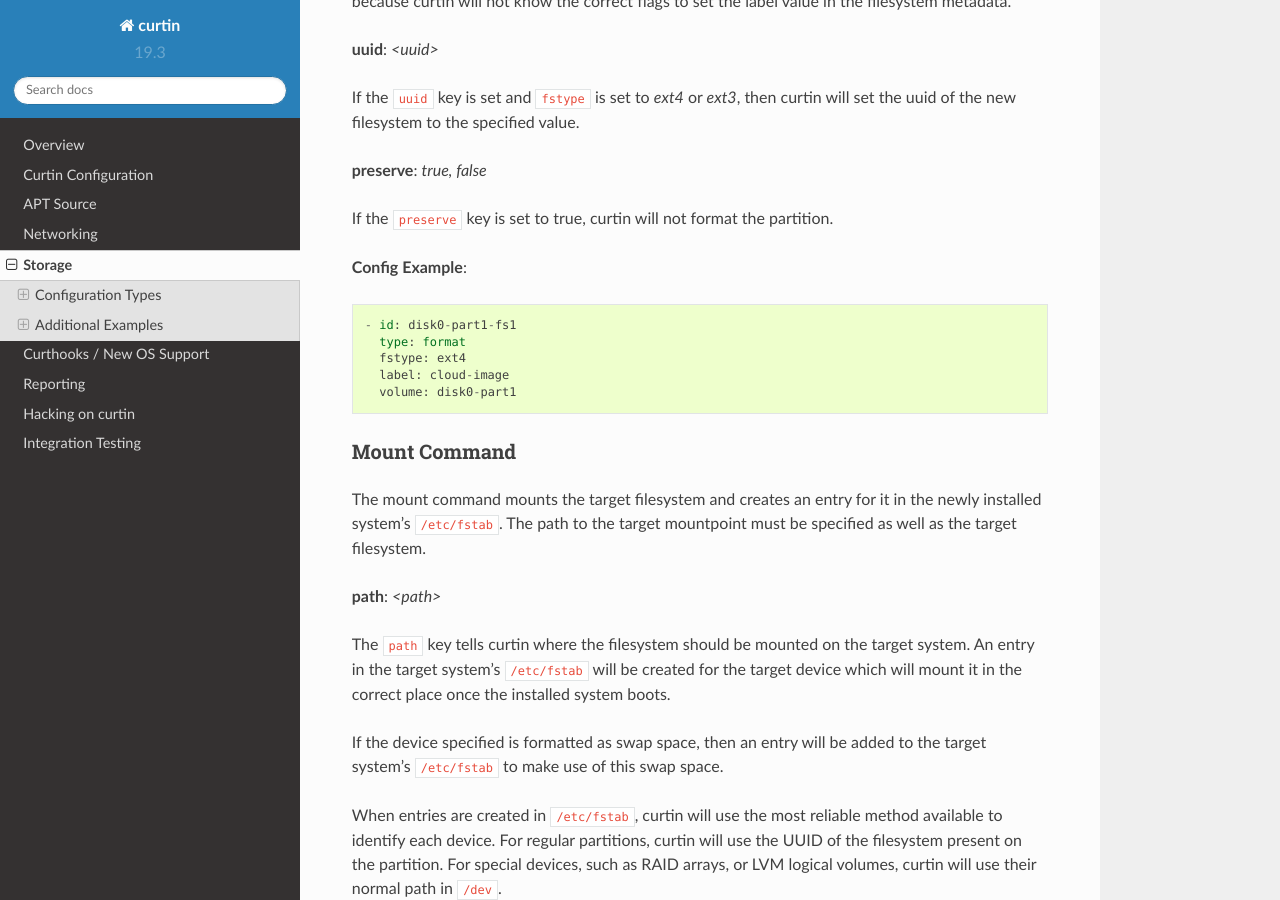
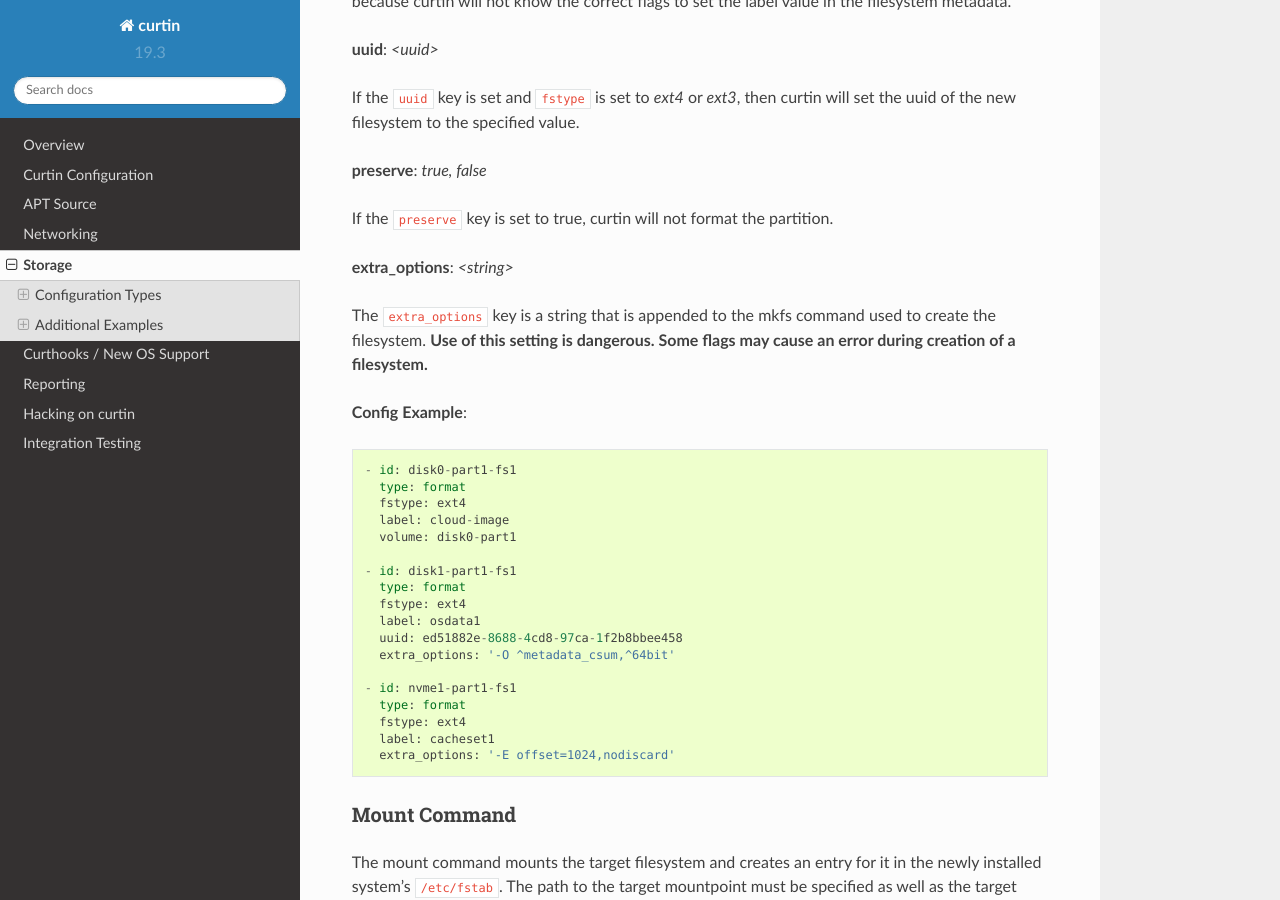
Before and after one commit to canonical/curtin, a Sphinx documentation site: the page built from doc/topics/storage.rst, in a window 1280 px wide and 900 px high, scrolled down 9512 px. Built offline with Sphinx 7.4.7 and the Read the Docs theme 2.0.0, drawn with Linux system fonts in a browser that asks for light colours.

Commit message:
storage_config: Add 'extra_options' parameter to allow custom mkfs
Allow users to provide additional flags to the mkfs command used to
create a filesystem during storage configuration.  The extra_options
value is a string that will be appended to the constructed mkfs
command.  The value will be split on whitespace to show up as
individual arguments to the mkfs command.

LP: #1869069

```diff
--- a/doc/topics/storage.rst
+++ b/doc/topics/storage.rst
@@ -472,6 +472,12 @@ curtin will set the uuid of the new filesystem to the specified value.
 
 If the ``preserve`` key is set to true, curtin will not format the partition.
 
+**extra_options**: *<string>*
+
+The ``extra_options`` key is a string that is appended to the mkfs command used
+to create the filesystem.  **Use of this setting is dangerous.  Some flags
+may cause an error during creation of a filesystem.**
+
 **Config Example**::
 
  - id: disk0-part1-fs1
@@ -479,6 +485,20 @@ If the ``preserve`` key is set to true, curtin will not format the partition.
    fstype: ext4
    label: cloud-image
    volume: disk0-part1
+
+ - id: disk1-part1-fs1
+   type: format
+   fstype: ext4
+   label: osdata1
+   uuid: ed51882e-8688-4cd8-97ca-1f2b8bbee458
+   extra_options: '-O ^metadata_csum,^64bit'
+
+ - id: nvme1-part1-fs1
+   type: format
+   fstype: ext4
+   label: cacheset1
+   extra_options: '-E offset=1024,nodiscard'
+
 
 Mount Command
 ~~~~~~~~~~~~~
```
Also changed, not shown: 5 other files.
